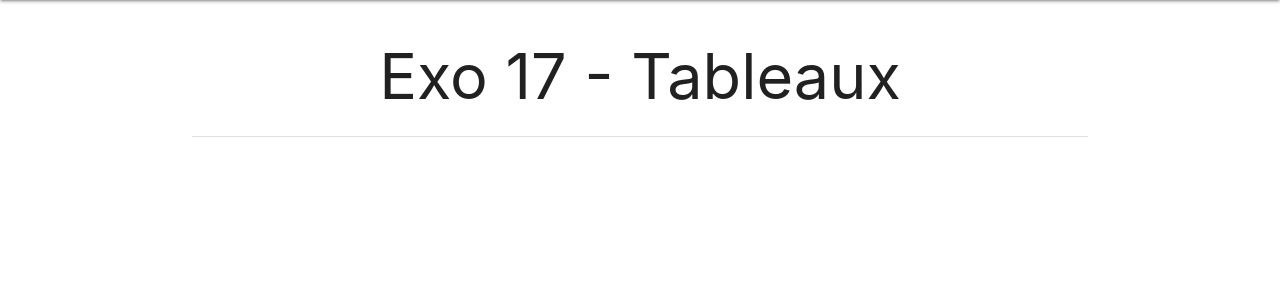
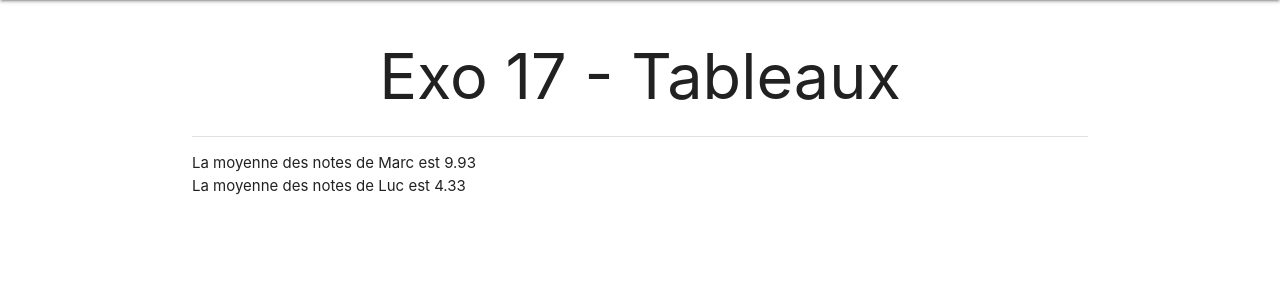
Before and after one commit to totomatix/CorrectionExosPHPCDA7, a PHP site: page /exercices/exo17/index.php in a window 1280 px wide. Shown: the part 64-364 px from the top of the page. Run offline with PHP 8.4, Linux system fonts and the light colour scheme.

Commit message:
Correction exo 17

```diff
--- a/exercices/exo17/index.php
+++ b/exercices/exo17/index.php
@@ -3,7 +3,28 @@ $titre = "Exo 17 - Tableaux"; // Mettre le titre de la page
 ?>
 <!-- mettre votre code ici -->
 <?php
+function moyenne1(array $notes) : float
+{
+    // moyenne en calculant la somme dans une boucle
+    $somme = 0;
+    foreach ($notes as $note) {
+        $somme += $note;
+    }
+    return round($somme/count($notes),2);
+}
+function moyenne2(array $notes) : float
+{
+    // moyenne en calculant la somme avec la fonction array_sum
+    return round(array_sum($notes)/count($notes),2);
+}
 
+$notes_marc = [12.4,5,19.3,7.5,13.4 ,2];
+$notes_luc = [1,2,3,5,6,9];
+
+// affichage de la moyenne du tableau de notes de Marc en utilisant la fonction moyenne1
+echo "La moyenne des notes de Marc est " . moyenne1($notes_marc) . '<br>';
+// affichage de la moyenne du tableau de notes de Luc en utilisant la fonction moyenne2
+echo "La moyenne des notes de Luc est " . moyenne2($notes_luc) . '<br>';
 ?>
 
 <?php
```
